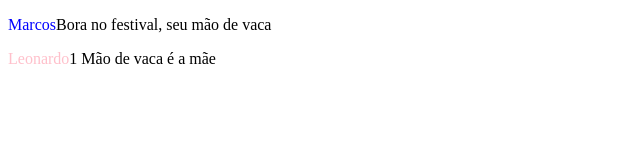
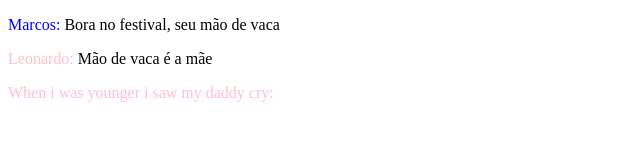
Before and after one commit to TalisEduardo/MarcosSSJunior.github.io, a plain HTML site: page index.html in a window 1280 px wide. Shown: the whole page, without its empty margins (0-640 px from the left). Drawn offline with Linux system fonts and the light colour scheme.

Commit message:
Show
Show

```diff
--- a/index.html
+++ b/index.html
@@ -3,7 +3,7 @@
     <head>
         <title>Novo conceito de chat</title>
         <style>
-            .nome:after {
+            .usuario:after {
                 content: ': ';
             }
             .marcos {
@@ -18,6 +18,7 @@
     </head>
     <body>
         <p><span class="usuario marcos">Marcos</span>Bora no festival, seu mão de vaca</p>
-        <p><span class="usuario leonardo">Leonardo</span>1 Mão de vaca é a mãe</p>
+        <p><span class="usuario leonardo">Leonardo</span>Mão de vaca é a mãe</p>
+        <p><span class="usuario leonardo">When i was younger i saw my daddy cry</span></p>
     </body>
 </html>
```
